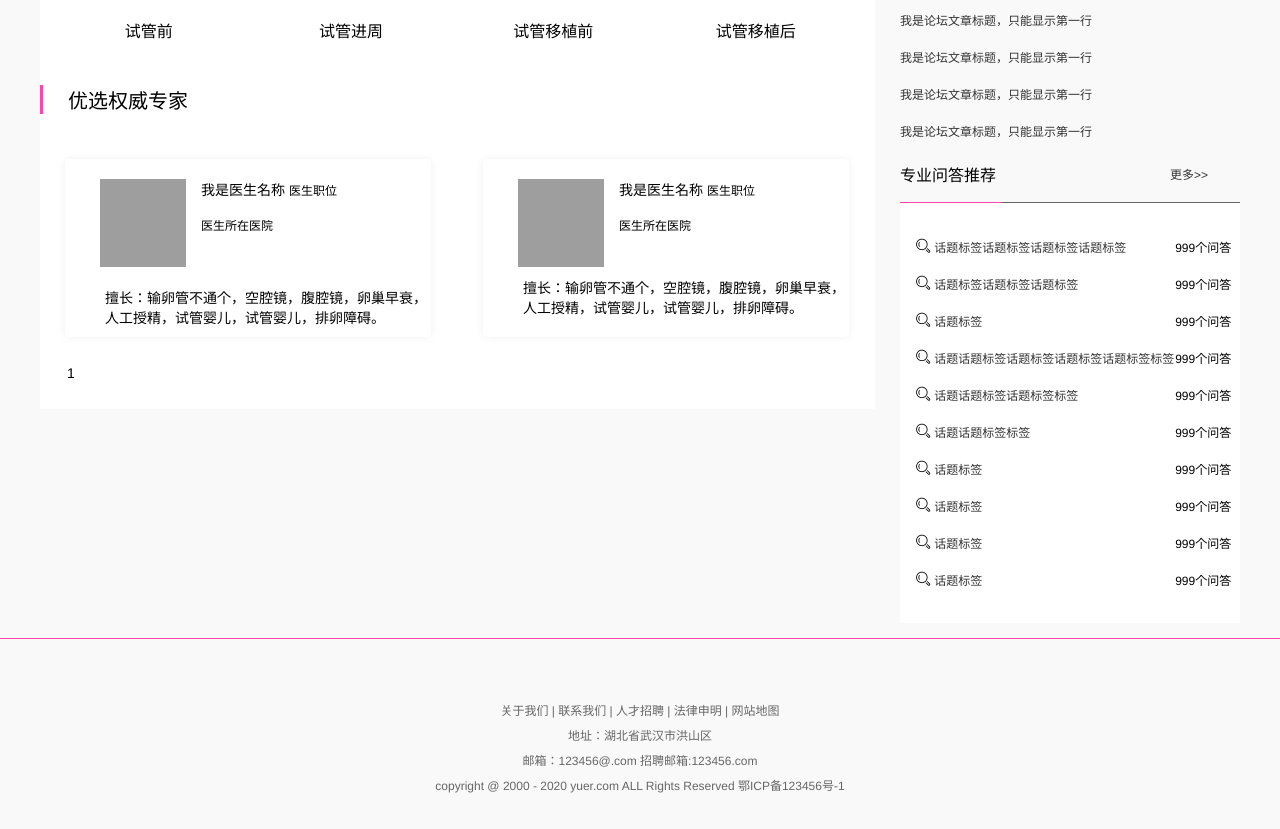
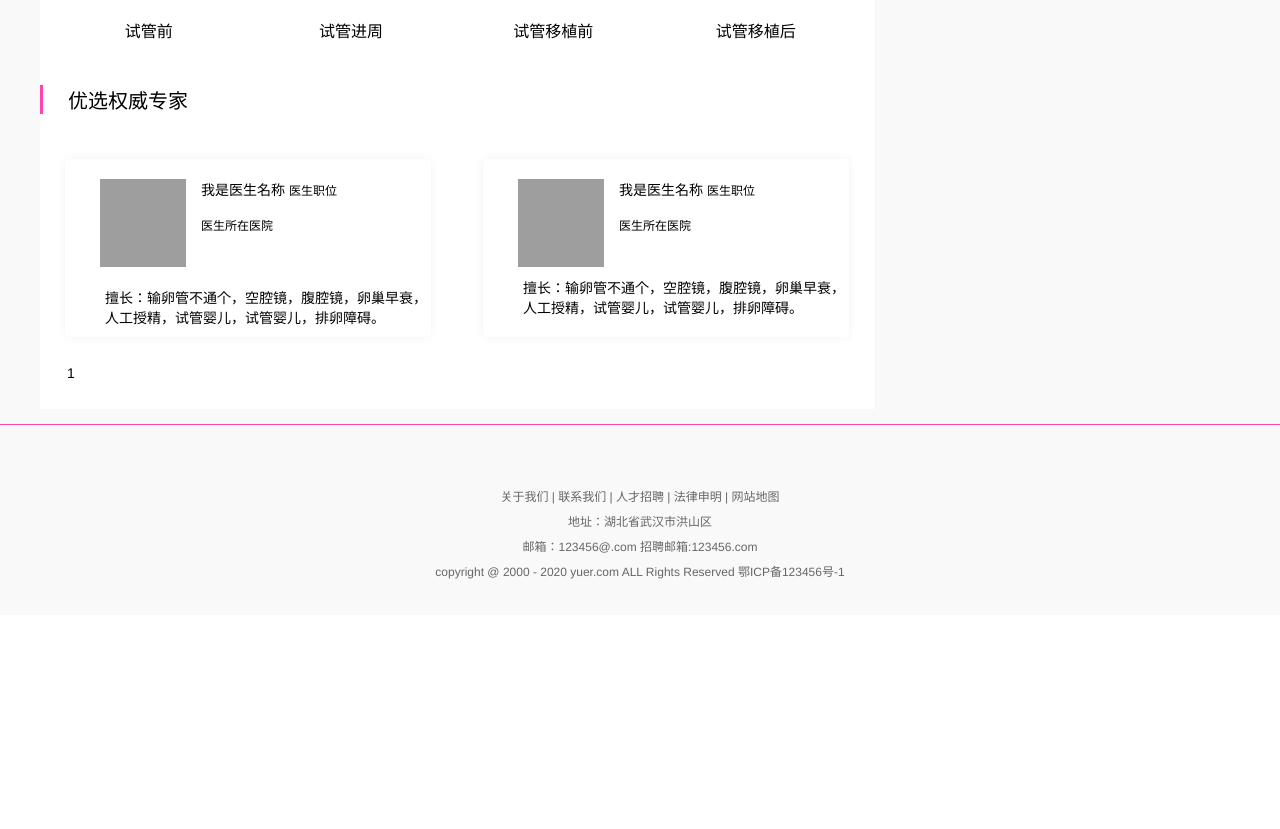
Before and after one commit to xiaohanxxx/yuerweb, a Django app: page /hospital/hindex/ in a window 1280 px wide. Shown: the part 1256-2085 px from the top of the page. After the commit the page ends 1835 px from the top, so only its background shows below. Run offline with Django 3.2, Linux system fonts and the light colour scheme; data that the repository does not hold is empty; some libraries are stand-ins or nearby versions; grey boxes are pictures that could not be loaded.

Commit message:
试管婴儿

```diff
--- a/template/yiyuanxiangqing.html
+++ b/template/yiyuanxiangqing.html
@@ -201,16 +201,16 @@
           <a href=""><img src="{% static 'img/zixuntai.png' %}"></a>
           <div class="szzhuanjia">
               <h3><abbr>相关报道新闻</abbr> <a href="###">更多>></a></h3>
-              <div class="doctorbox">
-                 <img src="{% static 'img/doctor.png' %}" style="float: left; margin: 20px 15px 0 0; width: 80px; height: 80px;">
-                 <h4 style="margin-top: 20px;">我是新闻标题只显示一行</h4>
-                 <p style=" font-size: 14px; margin-top: 10px;">我是新闻标题详情部分文字信息最多显示两行字段...</p>
+              <div class="doctorbox" ms-repeat="curuent_page">
+                 <img ms-attr-src="el.thumb" style="float: left; margin: 20px 15px 0 0; width: 80px; height: 80px;">
+                 <h4 style="margin-top: 20px;">{el.title}</h4>
+                 <p style=" font-size: 14px; margin-top: 10px;">{el.content}...</p>
               </div>
-              <div class="doctorbox">
-                 <img src="{% static 'img/doctor.png' %}" style="float: left; margin: 20px 15px 0 0; width: 80px; height: 80px;">
-                 <h4 style="margin-top: 20px;">我是新闻标题只显示一行</h4>
-                 <p style=" font-size: 14px; margin-top: 10px;">我是新闻标题详情部分文字信息最多显示两行字段...</p>
-              </div>
+{#              <div class="doctorbox">#}
+{#                 <img src="{% static 'img/doctor.png' %}" style="float: left; margin: 20px 15px 0 0; width: 80px; height: 80px;">#}
+{#                 <h4 style="margin-top: 20px;">我是新闻标题只显示一行</h4>#}
+{#                 <p style=" font-size: 14px; margin-top: 10px;">我是新闻标题详情部分文字信息最多显示两行字段...</p>#}
+{#              </div>#}
           </div>
 
 
@@ -218,30 +218,12 @@
               <h3><abbr>海外医院推荐</abbr> <a href="###">更多>></a></h3>
               <div class="hotwdtuijianes_new">
                  <ol>
-                   <li>
-                     <a href="###">我是论坛文章标题，只能显示第一行</a>
+                   <li ms-repeat="haiwai">
+                     <a ms-attr-href="/hospital/hindex/?item={el.id}">{el.title}</a>
                    </li>
-                   <li>
-                     <a href="###">我是论坛文章标题，只能显示第一行</a>
-                   </li>
-                   <li>
-                     <a href="###">我是论坛文章标题，只能显示第一行</a>
-                   </li>
-                   <li>
-                     <a href="###">我是论坛文章标题，只能显示第一行</a>
-                   </li>
-                   <li>
-                     <a href="###">我是论坛文章标题，只能显示第一行</a>
-                   </li>
-                   <li>
-                     <a href="###">我是论坛文章标题，只能显示第一行</a>
-                   </li>
-                   <li>
-                     <a href="###">我是论坛文章标题，只能显示第一行</a>
-                   </li>
-                   <li>
-                     <a href="###">我是论坛文章标题，只能显示第一行</a>
-                   </li>
+{#                   <li>#}
+{#                     <a href="###">我是论坛文章标题，只能显示第一行</a>#}
+{#                   </li>#}
                  </ol>
               </div>
           </div>
@@ -252,55 +234,10 @@
               <h3><abbr>专业问答推荐</abbr> <a href="###">更多>></a></h3>
               <div class="hotwdtuijian">
                  <ul>
-                   <li>
-                    <i class="layui-icon">&#xe615;</i>
-                     <a href="###">话题标签话题标签话题标签话题标签</a>
-                     <abbr>999个问答</abbr>
-                   </li>
-                   <li>
-                    <i class="layui-icon">&#xe615;</i>
-                     <a href="###">话题标签话题标签话题标签</a>
-                     <abbr>999个问答</abbr>
-                   </li>
-                   <li>
-                    <i class="layui-icon">&#xe615;</i>
-                     <a href="###">话题标签</a>
-                     <abbr>999个问答</abbr>
-                   </li>
-                   <li>
-                    <i class="layui-icon">&#xe615;</i>
-                     <a href="###">话题话题标签话题标签话题标签话题标签标签</a>
-                     <abbr>999个问答</abbr>
-                   </li>
-                   <li>
-                    <i class="layui-icon">&#xe615;</i>
-                     <a href="###">话题话题标签话题标签标签</a>
-                     <abbr>999个问答</abbr>
-                   </li>
-                   <li>
-                    <i class="layui-icon">&#xe615;</i>
-                     <a href="###">话题话题标签标签</a>
-                     <abbr>999个问答</abbr>
-                   </li>
-                   <li>
-                    <i class="layui-icon">&#xe615;</i>
-                     <a href="###">话题标签</a>
-                     <abbr>999个问答</abbr>
-                   </li>
-                   <li>
-                    <i class="layui-icon">&#xe615;</i>
-                     <a href="###">话题标签</a>
-                     <abbr>999个问答</abbr>
-                   </li>
-                   <li>
-                    <i class="layui-icon">&#xe615;</i>
-                     <a href="###">话题标签</a>
-                     <abbr>999个问答</abbr>
-                   </li>
-                   <li>
-                    <i class="layui-icon">&#xe615;</i>
-                     <a href="###">话题标签</a>
-                     <abbr>999个问答</abbr>
+                   <li ms-repeat-el="getwendaes">
+                      <i class="layui-icon">&#xe615;</i>
+                      <a ms-attr-href="/taolun/toposting/?pid={el.id}">{el.name}</a>
+                      <abbr>{el.count}个问答</abbr>
                    </li>
                  </ul>
               </div>
@@ -341,6 +278,36 @@
               });
             });
         },
+        getwendaes:[],
+        getwenda:function (){
+            $.ajax({
+              type: 'get',
+              url: '/taolun/hottopics/',
+              data: {},
+              dataType: "json",
+              success: function (data) {
+                  vem.getwendaes = data.data
+                  console.log(vem.getwendaes,'datadatadatadatadata999ese');
+              }
+          });
+        },
+        curuent_page:[],
+        getLikeartical:function (){
+             var data = {
+                aid:2,
+                num:6,
+                page:1
+             }
+            $.ajax({
+              type: 'get',
+              url: '/shiguanbaby/articleslist/',
+              data: data,
+              dataType: "json",
+              success: function (data) {
+                  vem.curuent_page = data.data.curuent_page
+              }
+          });
+        },
         showxiala:function(){
             var _this = $(this);
             if(_this.next('ul').hasClass('hites')){
@@ -369,9 +336,10 @@
           localStorage.setItem('item','');
           localStorage.setItem('item',vem.getQueryVariable('item'));
         },
+        haiwai:[],
         getHaiwai:function (){
             var data = {
-                page:1,
+                type:1,
                 num:6,
                 worldarea:6
             }
@@ -381,7 +349,7 @@
               data: data,
               dataType: "json",
               success: function (data) {
-                  console.log(data,'datadatadatadatadata');
+                  vem.haiwai = data.data
               }
           });
         },
@@ -398,13 +366,11 @@
               dataType: "json",
               success: function (data) {
                   vem.yiyuaninfo = data.data
-                  console.log(vem.yiyuaninfo ,'vem.yiyuaninfo vem.yiyuaninfo ');
                   vem.doctorlist = data.data.dictorlist
                   vem.evnhospital = data.data.envpic
                   if (vem.doctorlist.length>4){
                       vem.doctorlist = vem.doctorlist.splice(0,4);
                   }
-                  console.log(vem.doctorlist,'vem.doctorlistvem.doctorlist888');
               }
           });
 
@@ -415,6 +381,8 @@
     vem.getItem();
     vem.geiyyinfo();
     vem.getHaiwai();
+    vem.getwenda();
+    vem.getLikeartical();
 </script>
 </body>
 </html>
```
Also changed, not shown: template/sgyer.html (+0 -21 lines).
